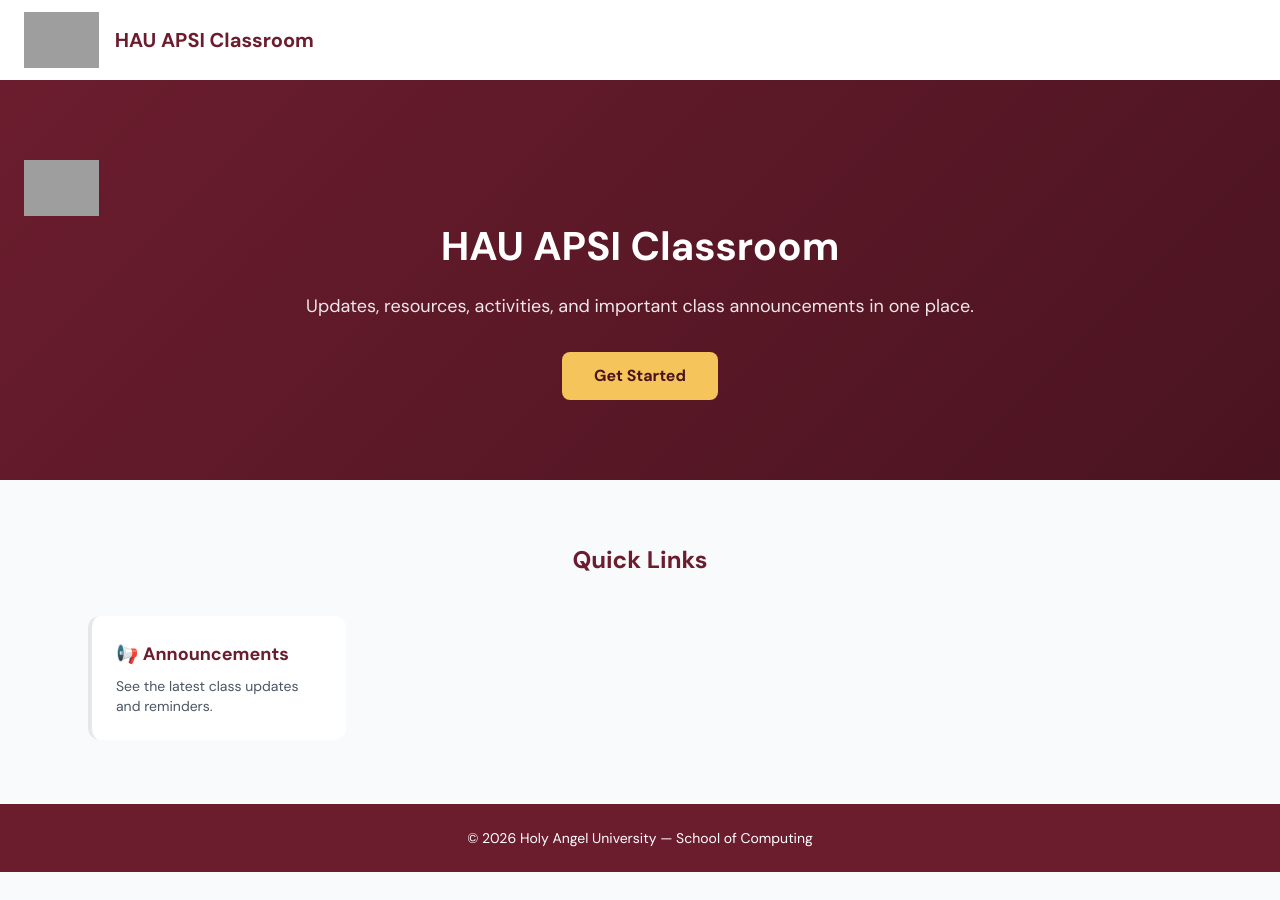
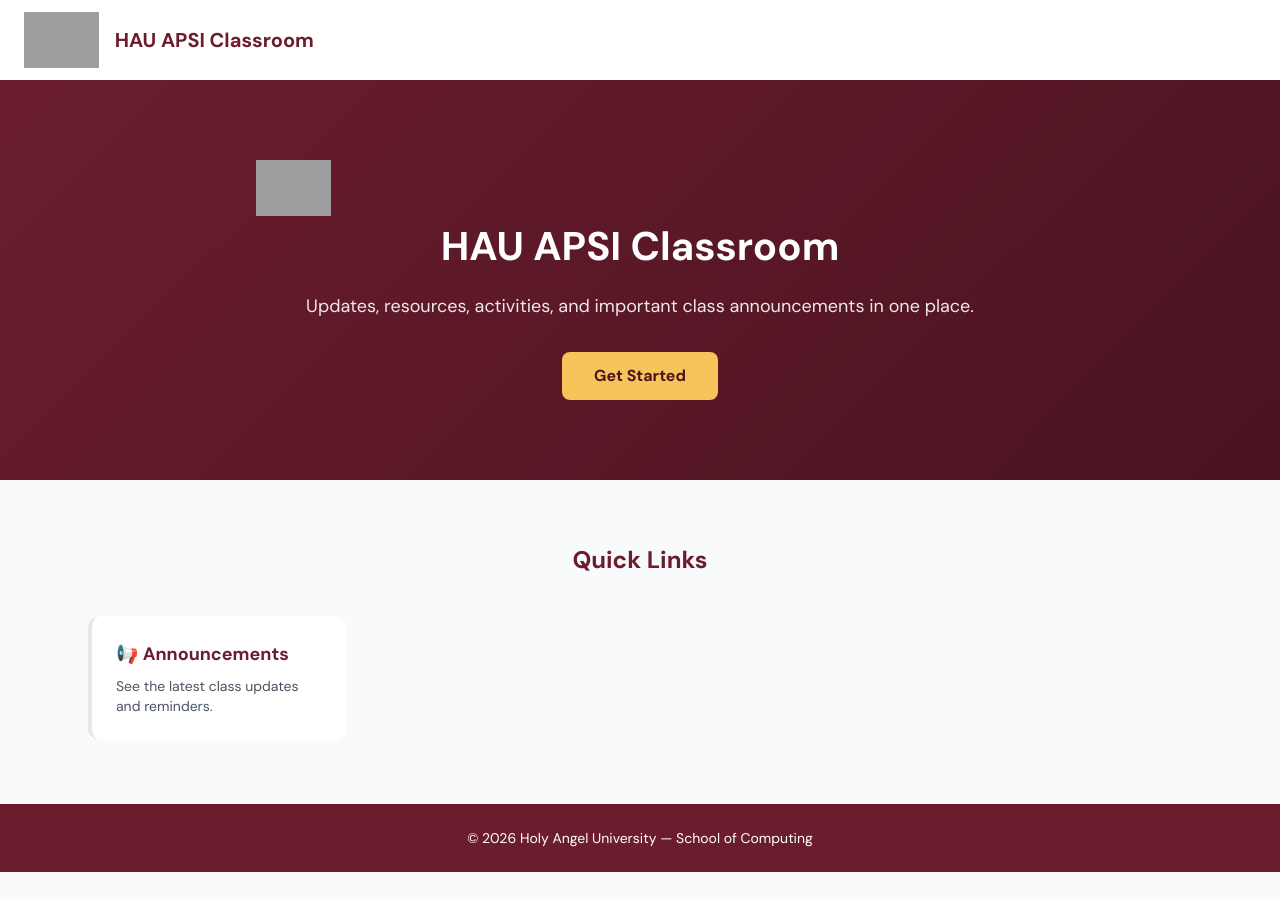
Before and after one commit to HAU-SOC/HAU-APSI-Classroom, a Jekyll site: the page built from home.md, in a window 1280 px wide. Built offline with Jekyll 4.4.1, drawn with Linux system fonts in a browser that asks for light colours; nearby versions of some CDN libraries; grey boxes are pictures that could not be loaded.

Commit message:
Update home.md

```diff
--- a/home.md
+++ b/home.md
@@ -4,8 +4,9 @@
 ---
 
 <section class="relative py-20 px-6 text-center text-white" style="background: linear-gradient(135deg, rgb(107, 29, 46), rgb(74, 19, 32));">
-   <img class="h-14 w-auto" loading="lazy" src="https://www.hau.edu.ph/images/school-logo/hau_soc_logo_revised4.png" alt="HAU logo">
+
   <div class="relative z-10 max-w-3xl mx-auto">
+     <img class="h-14 w-auto" loading="lazy" src="https://www.hau.edu.ph/images/school-logo/hau_soc_logo_revised4.png" alt="HAU logo">
     <h2 class="font-bold mb-4" style="font-size: 40px;">HAU APSI Classroom</h2>
     <p class="text-lg opacity-90 mb-8">Updates, resources, activities, and important class announcements in one place.</p>
     <a href="#quick-links" class="inline-block px-8 py-3 rounded-lg font-semibold text-maroon hover:opacity-90 transition" style="background: rgb(245, 196, 90); color: rgb(74, 19, 32);">Get Started</a>
```
